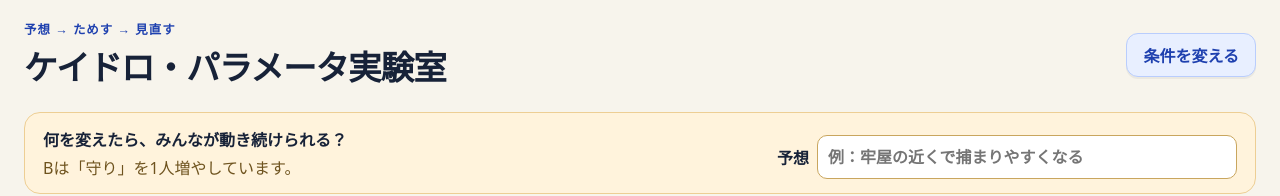
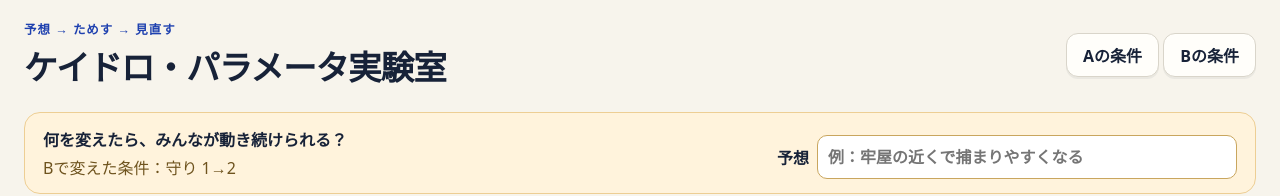
Before and after one commit to sankisuguya-create/Parameter-Simulater, a website: page index.html in a window 1280 px wide. Shown: the top 196 px of the page. Drawn offline with Linux system fonts and the light colour scheme.

Commit message:
A/B独立条件メニューと捕獲・救出SEを追加

```diff
--- a/index.html
+++ b/index.html
@@ -15,7 +15,10 @@
       <p class="eyebrow">予想 → ためす → 見直す</p>
       <h1>ケイドロ・パラメータ実験室</h1>
     </div>
-    <button id="open-settings" class="button secondary" type="button" aria-expanded="false" aria-controls="settings">条件を変える</button>
+    <div class="condition-buttons">
+      <button id="open-settings-a" class="button condition-a" type="button" aria-expanded="false" aria-controls="settings">Aの条件</button>
+      <button id="open-settings-b" class="button condition-b" type="button" aria-expanded="false" aria-controls="settings">Bの条件</button>
+    </div>
   </header>
 
   <main>
@@ -92,7 +95,7 @@
   </main>
 
   <aside id="settings" class="settings" aria-label="条件設定" hidden>
-    <div class="settings-head"><div><p class="eyebrow">Bの条件を編集</p><h2>条件を変える</h2></div><button id="close-settings" class="icon-button" type="button" aria-label="閉じる">×</button></div>
+    <div class="settings-head"><div><p id="settings-side-label" class="eyebrow">Bの条件を編集</p><h2>条件を変える</h2></div><button id="close-settings" class="icon-button" type="button" aria-label="閉じる">×</button></div>
     <p class="settings-help">まず一つだけ変えると、結果が変わった理由を考えやすくなります。</p>
     <form id="settings-form">
       <details open><summary>人数と速さ</summary><div class="setting-grid">
@@ -130,7 +133,7 @@
         <label>回復の歩き時間（秒）<input name="recoveryDuration" type="number" min="1" max="60"></label>
       </div></details>
       <p id="settings-error" class="error" role="alert"></p>
-      <div class="settings-actions"><button id="copy-a" class="button" type="button">Aに戻す</button><button class="button primary" type="submit">この条件で試す</button></div>
+      <div class="settings-actions"><button id="copy-other" class="button" type="button">Aと同じにする</button><button class="button primary" type="submit">この条件で試す</button></div>
     </form>
   </aside>
   <div id="scrim" class="scrim" hidden></div>
```
